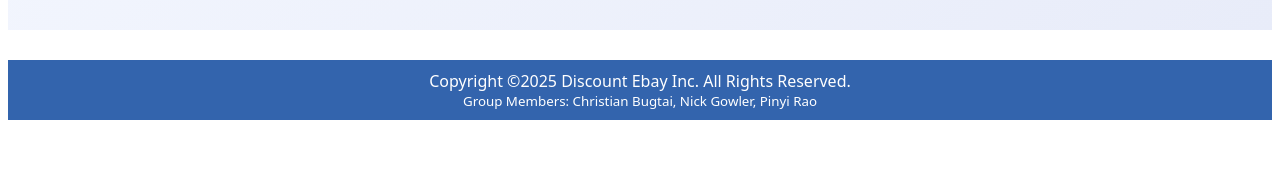
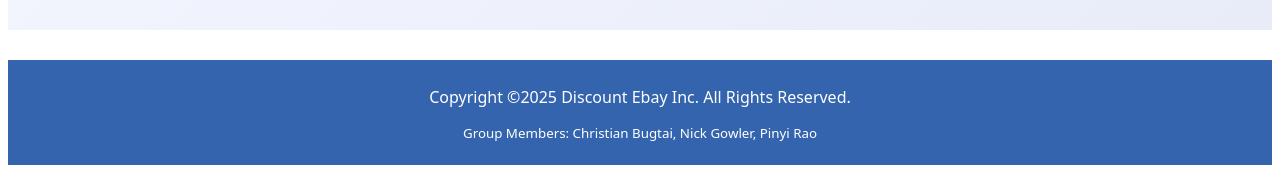
Before and after one commit to cbugtai/Full-Stack-Term-Project, a React (Vite) app: page / in a window 1280 px wide. Shown: the part 2391-2561 px from the top of the page. Before the commit the page ends 2519 px from the top, so only its background shows below. Built offline with nearby package versions, Linux system fonts and the light colour scheme; grey boxes are pictures that could not be loaded.

Commit message:
feature: use the p tag instead of div tag in footer element

```diff
--- a/src/components/common/footer/Footer.tsx
+++ b/src/components/common/footer/Footer.tsx
@@ -6,12 +6,10 @@ function Footer() {
 
   return (
     <footer>
-      <div>
-        {`Copyright ©${currYear} Discount Ebay Inc. All Rights Reserved.`}{" "}
-      </div>
-      <div className="gp-member">
+      <p>{`Copyright ©${currYear} Discount Ebay Inc. All Rights Reserved.`} </p>
+      <p className="gp-member">
         Group Members: Christian Bugtai, Nick Gowler, Pinyi Rao
-      </div>
+      </p>
     </footer>
   );
 }
```
